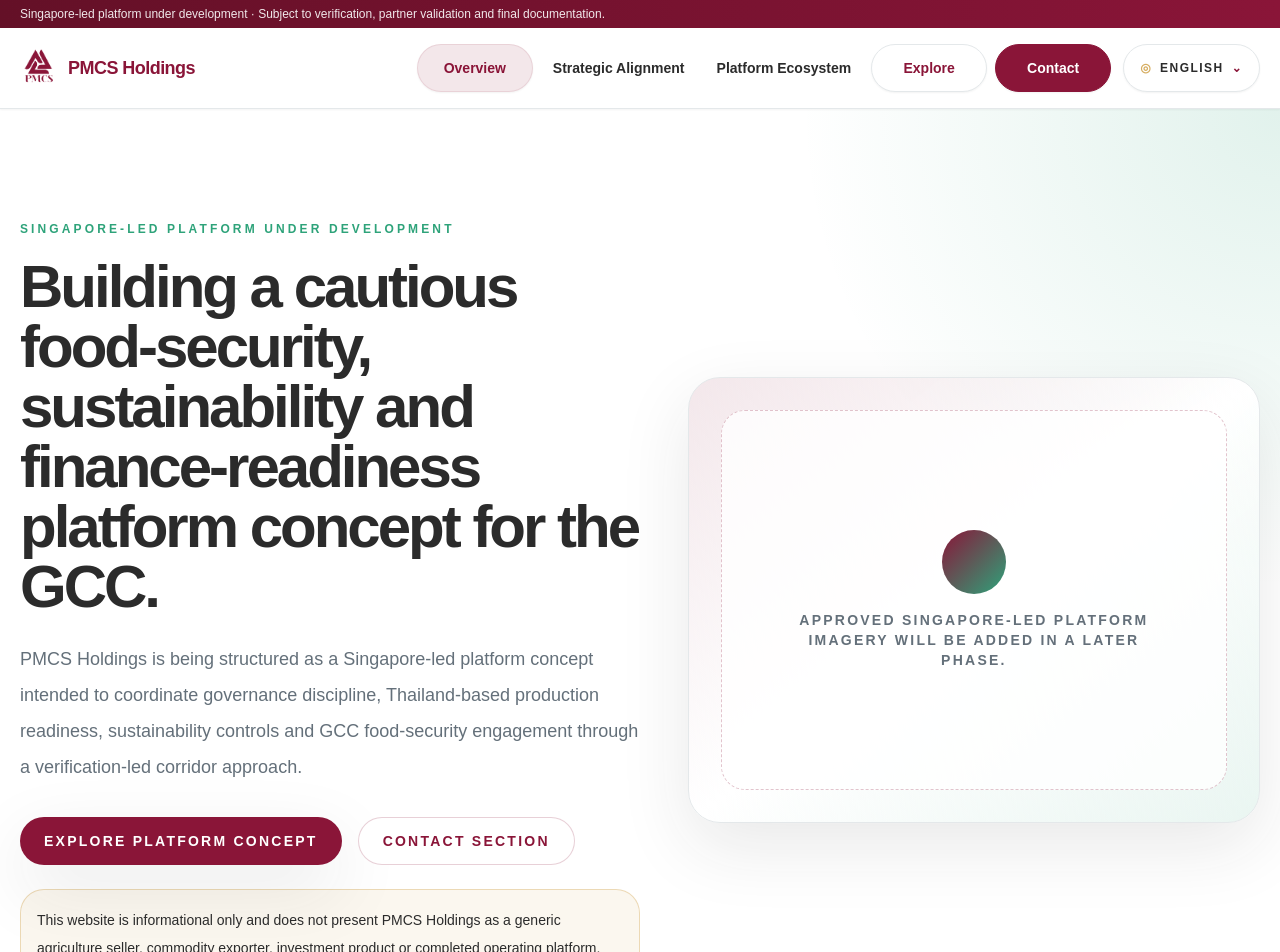
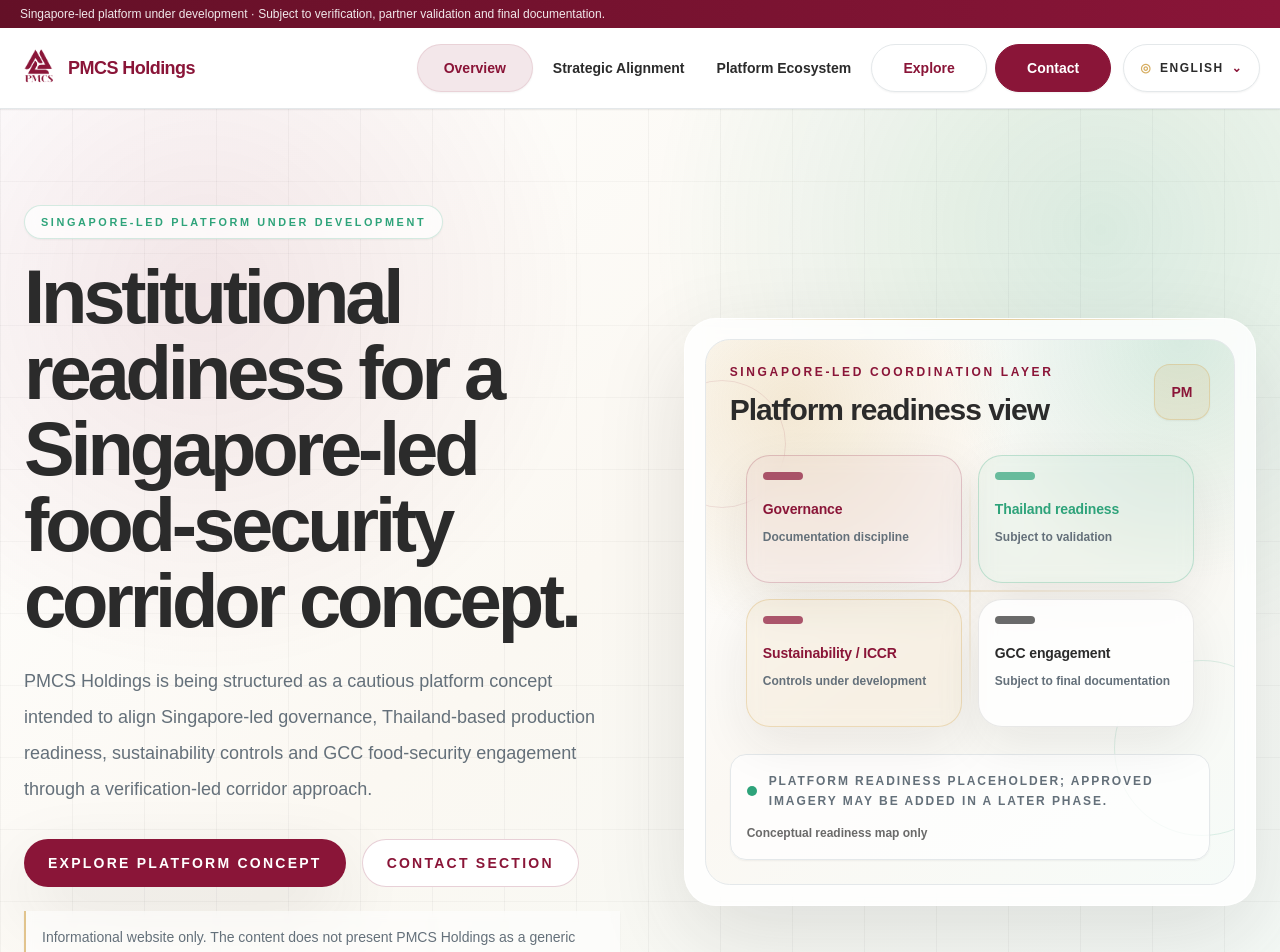
Before and after one commit to anwarlino/pmcs-holdings-website-v2, a Next.js app: page / in a window 1280 px wide. Shown: the top 952 px of the page. Built offline with nearby package versions, Linux system fonts and the light colour scheme.

Commit message:
Polish hero section presentation (#16)

```diff
--- a/components/sections/HeroSection.tsx
+++ b/components/sections/HeroSection.tsx
@@ -2,25 +2,97 @@
 import type { Locale } from '@/lib/i18n';
 import { getSectionHref } from '@/lib/routes';
 import { ButtonLink } from '@/components/ui/ButtonLink';
-import { ImageFrame } from '@/components/ui/ImageFrame';
+
+const moduleAccents = [
+  'border-pmcs-maroon/20 bg-pmcs-maroon/[0.04] text-pmcs-maroon',
+  'border-pmcs-green/25 bg-pmcs-green/[0.06] text-pmcs-green',
+  'border-pmcs-gold/35 bg-pmcs-gold/[0.10] text-pmcs-maroon',
+  'border-pmcs-charcoal/10 bg-white/80 text-pmcs-charcoal',
+];
 
 type HeroSectionProps = { dictionary: LocaleContent; locale: Locale };
 
 export function HeroSection({ dictionary, locale }: HeroSectionProps) {
   return (
-    <section id="overview" className="overflow-hidden bg-[radial-gradient(circle_at_top_right,rgba(46,163,122,0.14),transparent_30rem)] py-20 md:py-28">
-      <div className="mx-auto grid max-w-7xl items-center gap-12 px-5 lg:grid-cols-[1.04fr_0.96fr]">
-        <div>
-          <p className="mb-5 text-xs font-bold uppercase tracking-[0.26em] text-pmcs-green">{dictionary.hero.eyebrow}</p>
-          <h1 className="text-4xl font-black tracking-[-0.05em] text-pmcs-charcoal md:text-6xl">{dictionary.hero.title}</h1>
-          <p className="mt-6 text-lg leading-9 text-pmcs-muted">{dictionary.hero.lead}</p>
-          <div className="mt-8 flex flex-wrap gap-4">
+    <section
+      id="overview"
+      className="relative isolate overflow-hidden bg-[linear-gradient(135deg,#fff_0%,#fbf8f2_46%,#f4faf7_100%)] py-14 sm:py-16 md:py-20 lg:py-24"
+    >
+      <div className="pointer-events-none absolute inset-0 -z-10 bg-[radial-gradient(circle_at_16%_18%,rgba(138,21,56,0.10),transparent_24rem),radial-gradient(circle_at_86%_12%,rgba(46,163,122,0.16),transparent_28rem),linear-gradient(90deg,rgba(43,43,43,0.045)_1px,transparent_1px),linear-gradient(180deg,rgba(43,43,43,0.035)_1px,transparent_1px)] bg-[size:auto,auto,4.5rem_4.5rem,4.5rem_4.5rem]" />
+      <div className="mx-auto grid max-w-7xl items-center gap-10 px-5 sm:px-6 lg:grid-cols-[minmax(0,1.02fr)_minmax(21rem,0.98fr)] lg:gap-14 xl:gap-16">
+        <div className="max-w-3xl lg:max-w-none">
+          <p className="mb-5 inline-flex rounded-full border border-pmcs-green/20 bg-white/70 px-4 py-2 text-[0.68rem] font-black uppercase tracking-[0.24em] text-pmcs-green shadow-sm backdrop-blur">
+            {dictionary.hero.eyebrow}
+          </p>
+          <h1 className="max-w-4xl text-balance text-[2.55rem] font-black leading-[0.96] tracking-[-0.055em] text-pmcs-charcoal sm:text-5xl md:text-[3.65rem] lg:text-[4.25rem] xl:text-[4.75rem]">
+            {dictionary.hero.title}
+          </h1>
+          <p className="mt-6 max-w-2xl text-base leading-8 text-pmcs-muted sm:text-lg sm:leading-9">
+            {dictionary.hero.lead}
+          </p>
+          <div className="mt-8 flex flex-col gap-3 sm:flex-row sm:flex-wrap sm:items-center sm:gap-4 [&>a]:w-full sm:[&>a]:w-auto">
             <ButtonLink href={getSectionHref(locale, 'ecosystem')}>{dictionary.hero.primaryCta}</ButtonLink>
-            <ButtonLink href={getSectionHref(locale, 'contact')} variant="secondary">{dictionary.hero.secondaryCta}</ButtonLink>
+            <ButtonLink href={getSectionHref(locale, 'contact')} variant="secondary">
+              {dictionary.hero.secondaryCta}
+            </ButtonLink>
           </div>
-          <p className="mt-6 rounded-3xl border border-pmcs-gold/40 bg-pmcs-gold/10 p-4 text-sm leading-7 text-pmcs-charcoal">{dictionary.hero.note}</p>
+          <p className="mt-6 max-w-2xl border-s-2 border-pmcs-gold/70 bg-white/55 px-4 py-3 text-sm leading-7 text-pmcs-muted shadow-sm backdrop-blur-sm">
+            {dictionary.hero.note}
+          </p>
         </div>
-        <ImageFrame alt={dictionary.hero.imageAlt} caption={dictionary.hero.imageCaption} />
+
+        <figure
+          className="relative mx-auto w-full max-w-xl overflow-hidden rounded-[2rem] border border-white/80 bg-white/80 p-4 shadow-[0_32px_90px_rgba(43,43,43,0.13)] backdrop-blur sm:p-5 lg:max-w-none"
+          aria-label={dictionary.hero.imageAlt}
+        >
+          <div className="absolute inset-x-10 top-0 h-px bg-gradient-to-r from-transparent via-pmcs-gold/70 to-transparent" />
+          <div className="relative overflow-hidden rounded-[1.55rem] border border-pmcs-line bg-[radial-gradient(circle_at_16%_12%,rgba(214,173,96,0.26),transparent_14rem),radial-gradient(circle_at_90%_0%,rgba(46,163,122,0.18),transparent_15rem),linear-gradient(145deg,#ffffff_0%,#fbf8f3_52%,#f6fbf8_100%)] p-5 sm:p-6">
+            <div className="absolute -left-12 top-10 h-32 w-32 rounded-full border border-pmcs-maroon/10" />
+            <div className="absolute -right-14 bottom-12 h-44 w-44 rounded-full border border-pmcs-green/15" />
+            <div className="relative flex min-h-[24rem] flex-col justify-between gap-5 sm:min-h-[27rem] lg:min-h-[31rem]">
+              <div className="flex items-start justify-between gap-4">
+                <div>
+                  <p className="text-xs font-black uppercase tracking-[0.22em] text-pmcs-maroon">
+                    {dictionary.hero.visual.subheading}
+                  </p>
+                  <h2 className="mt-3 max-w-sm text-2xl font-black leading-tight tracking-[-0.035em] text-pmcs-charcoal sm:text-3xl">
+                    {dictionary.hero.visual.heading}
+                  </h2>
+                </div>
+                <div className="grid h-14 w-14 shrink-0 place-items-center rounded-2xl border border-pmcs-gold/35 bg-pmcs-gold/15 text-sm font-black text-pmcs-maroon shadow-sm">
+                  {dictionary.nav.logoMark}
+                </div>
+              </div>
+
+              <div className="relative mx-auto grid w-full max-w-md grid-cols-2 gap-3 sm:gap-4">
+                <div className="absolute left-1/2 top-1/2 h-[calc(100%-2rem)] w-px -translate-x-1/2 -translate-y-1/2 bg-gradient-to-b from-transparent via-pmcs-gold/45 to-transparent" />
+                <div className="absolute left-1/2 top-1/2 h-px w-[calc(100%-2rem)] -translate-x-1/2 -translate-y-1/2 bg-gradient-to-r from-transparent via-pmcs-gold/45 to-transparent" />
+                {dictionary.hero.visual.modules.map((module, index) => (
+                  <div
+                    key={module.label}
+                    className={`relative min-h-32 rounded-3xl border p-4 shadow-[0_18px_50px_rgba(43,43,43,0.08)] backdrop-blur ${moduleAccents[index % moduleAccents.length]}`}
+                  >
+                    <div className="mb-5 h-2 w-10 rounded-full bg-current opacity-70" />
+                    <p className="text-sm font-black leading-snug tracking-[-0.01em]">{module.label}</p>
+                    <p className="mt-2 text-xs font-semibold leading-5 text-pmcs-muted">{module.detail}</p>
+                  </div>
+                ))}
+              </div>
+
+              <div className="rounded-2xl border border-pmcs-line bg-white/75 p-4 shadow-sm">
+                <div className="flex items-center gap-3">
+                  <span className="h-2.5 w-2.5 shrink-0 rounded-full bg-pmcs-green" />
+                  <figcaption className="text-xs font-bold uppercase leading-5 tracking-[0.16em] text-pmcs-muted">
+                    {dictionary.hero.imageCaption}
+                  </figcaption>
+                </div>
+                <p className="mt-3 text-xs font-semibold leading-5 text-pmcs-charcoal/70">
+                  {dictionary.hero.visual.disclosure}
+                </p>
+              </div>
+            </div>
+          </div>
+        </figure>
       </div>
     </section>
   );
--- a/content/locales/ar.ts
+++ b/content/locales/ar.ts
@@ -85,13 +85,24 @@
   },
   hero: {
     eyebrow: 'منصة بقيادة سنغافورية قيد التطوير',
-    title: 'بناء مفهوم حذر لمنصة أمن غذائي واستدامة وجاهزية تمويل لدول الخليج.',
-    lead: 'يجري هيكلة PMCS Holdings كفكرة منصة بقيادة سنغافورية تهدف إلى تنسيق الانضباط في الحوكمة، وجاهزية الإنتاج في تايلاند، وضوابط الاستدامة، والتواصل مع أولويات الأمن الغذائي في دول الخليج من خلال نهج ممر قائم على التحقق.',
+    title: 'جاهزية مؤسسية لمفهوم ممر أمن غذائي بقيادة سنغافورية.',
+    lead: 'يجري هيكلة PMCS Holdings كفكرة منصة حذرة تهدف إلى مواءمة الحوكمة بقيادة سنغافورية، وجاهزية الإنتاج في تايلاند، وضوابط الاستدامة، والتواصل مع أولويات الأمن الغذائي في دول الخليج من خلال نهج ممر قائم على التحقق.',
     primaryCta: 'استكشاف مفهوم المنصة',
     secondaryCta: 'قسم التواصل',
-    note: 'هذا الموقع معلوماتي فقط ولا يقدم PMCS Holdings كبائع زراعي عام أو مصدر سلع أو منتج استثماري أو منصة تشغيل مكتملة.',
-    imageAlt: 'صورة بديلة لمفهوم منصة أمن غذائي مؤسسية بقيادة سنغافورية',
-    imageCaption: 'سيتم إضافة صور المنصة المعتمدة في مرحلة لاحقة.',
+    note: 'هذا الموقع معلوماتي فقط. لا يقدم المحتوى PMCS Holdings كبائع زراعي عام أو مصدر سلع أو منتج استثماري أو منصة تشغيل مكتملة أو أداة تمويل مضمونة أو ترتيب شراء ملزم.',
+    imageAlt: 'بطاقة تجريدية لجاهزية منصة مفهوم ممر أمن غذائي مؤسسي بقيادة سنغافورية',
+    imageCaption: 'صورة بديلة لجاهزية المنصة؛ يمكن إضافة صور معتمدة في مرحلة لاحقة.',
+    visual: {
+      heading: 'عرض جاهزية المنصة',
+      subheading: 'طبقة تنسيق بقيادة سنغافورية',
+      modules: [
+        { label: 'الحوكمة', detail: 'انضباط الوثائق' },
+        { label: 'جاهزية تايلاند', detail: 'خاضعة للتحقق' },
+        { label: 'الاستدامة / ICCR', detail: 'ضوابط قيد التطوير' },
+        { label: 'التواصل مع GCC', detail: 'خاضع للوثائق النهائية' },
+      ],
+      disclosure: 'خريطة جاهزية مفاهيمية فقط',
+    },
   },
   alignment: {
     eyebrow: 'المواءمة الاستراتيجية',
--- a/content/locales/en.ts
+++ b/content/locales/en.ts
@@ -85,13 +85,24 @@
   },
   hero: {
     eyebrow: 'Singapore-led platform under development',
-    title: 'Building a cautious food-security, sustainability and finance-readiness platform concept for the GCC.',
-    lead: 'PMCS Holdings is being structured as a Singapore-led platform concept intended to coordinate governance discipline, Thailand-based production readiness, sustainability controls and GCC food-security engagement through a verification-led corridor approach.',
+    title: 'Institutional readiness for a Singapore-led food-security corridor concept.',
+    lead: 'PMCS Holdings is being structured as a cautious platform concept intended to align Singapore-led governance, Thailand-based production readiness, sustainability controls and GCC food-security engagement through a verification-led corridor approach.',
     primaryCta: 'Explore platform concept',
     secondaryCta: 'Contact section',
-    note: 'This website is informational only and does not present PMCS Holdings as a generic agriculture seller, commodity exporter, investment product or completed operating platform.',
-    imageAlt: 'Placeholder visual for a Singapore-led institutional food-security platform concept',
-    imageCaption: 'Approved Singapore-led platform imagery will be added in a later phase.',
+    note: 'Informational website only. The content does not present PMCS Holdings as a generic agriculture seller, commodity exporter, investment product, completed operating platform, secured financing vehicle or binding offtake arrangement.',
+    imageAlt: 'Abstract platform-readiness card for a Singapore-led institutional food-security corridor concept',
+    imageCaption: 'Platform readiness placeholder; approved imagery may be added in a later phase.',
+    visual: {
+      heading: 'Platform readiness view',
+      subheading: 'Singapore-led coordination layer',
+      modules: [
+        { label: 'Governance', detail: 'Documentation discipline' },
+        { label: 'Thailand readiness', detail: 'Subject to validation' },
+        { label: 'Sustainability / ICCR', detail: 'Controls under development' },
+        { label: 'GCC engagement', detail: 'Subject to final documentation' },
+      ],
+      disclosure: 'Conceptual readiness map only',
+    },
   },
   alignment: {
     eyebrow: 'Strategic alignment',
--- a/content/locales/th.ts
+++ b/content/locales/th.ts
@@ -85,13 +85,24 @@
   },
   hero: {
     eyebrow: 'แพลตฟอร์มที่นำโดยสิงคโปร์ซึ่งอยู่ระหว่างการพัฒนา',
-    title: 'การสร้างแนวคิดแพลตฟอร์มด้านความมั่นคงทางอาหาร ความยั่งยืน และความพร้อมด้านการเงินสำหรับ GCC อย่างรอบคอบ',
-    lead: 'PMCS Holdings กำลังถูกวางโครงสร้างเป็นแนวคิดแพลตฟอร์มที่นำโดยสิงคโปร์ เพื่อประสานวินัยด้านธรรมาภิบาล ความพร้อมการผลิตในประเทศไทย การควบคุมด้านความยั่งยืน และการมีส่วนร่วมด้านความมั่นคงทางอาหารใน GCC ผ่านแนวทางทางเดินที่เน้นการตรวจสอบ',
+    title: 'ความพร้อมเชิงสถาบันสำหรับแนวคิดทางเดินความมั่นคงทางอาหารที่นำโดยสิงคโปร์',
+    lead: 'PMCS Holdings กำลังถูกวางโครงสร้างเป็นแนวคิดแพลตฟอร์มที่รอบคอบ โดยมีวัตถุประสงค์เพื่อเชื่อมโยงธรรมาภิบาลที่นำโดยสิงคโปร์ ความพร้อมการผลิตในประเทศไทย การควบคุมด้านความยั่งยืน และการมีส่วนร่วมด้านความมั่นคงทางอาหารใน GCC ผ่านแนวทางทางเดินที่เน้นการตรวจสอบ',
     primaryCta: 'สำรวจแนวคิดแพลตฟอร์ม',
     secondaryCta: 'ส่วนติดต่อ',
-    note: 'เว็บไซต์นี้มีวัตถุประสงค์เพื่อให้ข้อมูลเท่านั้น และไม่ได้นำเสนอ PMCS Holdings เป็นผู้ขายสินค้าเกษตรทั่วไป ผู้ส่งออกสินค้าโภคภัณฑ์ ผลิตภัณฑ์การลงทุน หรือแพลตฟอร์มปฏิบัติการที่เสร็จสมบูรณ์แล้ว',
-    imageAlt: 'ภาพตัวแทนสำหรับแนวคิดแพลตฟอร์มความมั่นคงทางอาหารระดับสถาบันที่นำโดยสิงคโปร์',
-    imageCaption: 'ภาพแพลตฟอร์มที่ได้รับอนุมัติจะถูกเพิ่มในระยะถัดไป',
+    note: 'เว็บไซต์นี้มีวัตถุประสงค์เพื่อให้ข้อมูลเท่านั้น เนื้อหาไม่ได้เสนอ PMCS Holdings เป็นผู้ขายสินค้าเกษตรทั่วไป ผู้ส่งออกสินค้าโภคภัณฑ์ ผลิตภัณฑ์การลงทุน แพลตฟอร์มปฏิบัติการที่เสร็จสมบูรณ์แล้ว ช่องทางเงินทุนที่ได้รับการยืนยัน หรือข้อตกลงรับซื้อที่มีผลผูกพัน',
+    imageAlt: 'การ์ดนามธรรมแสดงความพร้อมของแพลตฟอร์มสำหรับแนวคิดทางเดินความมั่นคงทางอาหารระดับสถาบันที่นำโดยสิงคโปร์',
+    imageCaption: 'ภาพตัวแทนความพร้อมของแพลตฟอร์ม อาจเพิ่มภาพที่ได้รับอนุมัติในระยะถัดไป',
+    visual: {
+      heading: 'มุมมองความพร้อมของแพลตฟอร์ม',
+      subheading: 'ชั้นการประสานงานที่นำโดยสิงคโปร์',
+      modules: [
+        { label: 'ธรรมาภิบาล', detail: 'วินัยด้านเอกสาร' },
+        { label: 'ความพร้อมในประเทศไทย', detail: 'ขึ้นอยู่กับการตรวจสอบยืนยัน' },
+        { label: 'ความยั่งยืน / ICCR', detail: 'การควบคุมอยู่ระหว่างการพัฒนา' },
+        { label: 'การมีส่วนร่วมกับ GCC', detail: 'ขึ้นอยู่กับเอกสารขั้นสุดท้าย' },
+      ],
+      disclosure: 'แผนที่ความพร้อมเชิงแนวคิดเท่านั้น',
+    },
   },
   alignment: {
     eyebrow: 'ความสอดคล้องเชิงกลยุทธ์',
--- a/content/locales/types.ts
+++ b/content/locales/types.ts
@@ -61,6 +61,12 @@
     note: string;
     imageAlt: string;
     imageCaption: string;
+    visual: {
+      heading: string;
+      subheading: string;
+      modules: Array<{ label: string; detail: string }>;
+      disclosure: string;
+    };
   };
   alignment: {
     eyebrow: string;
```
